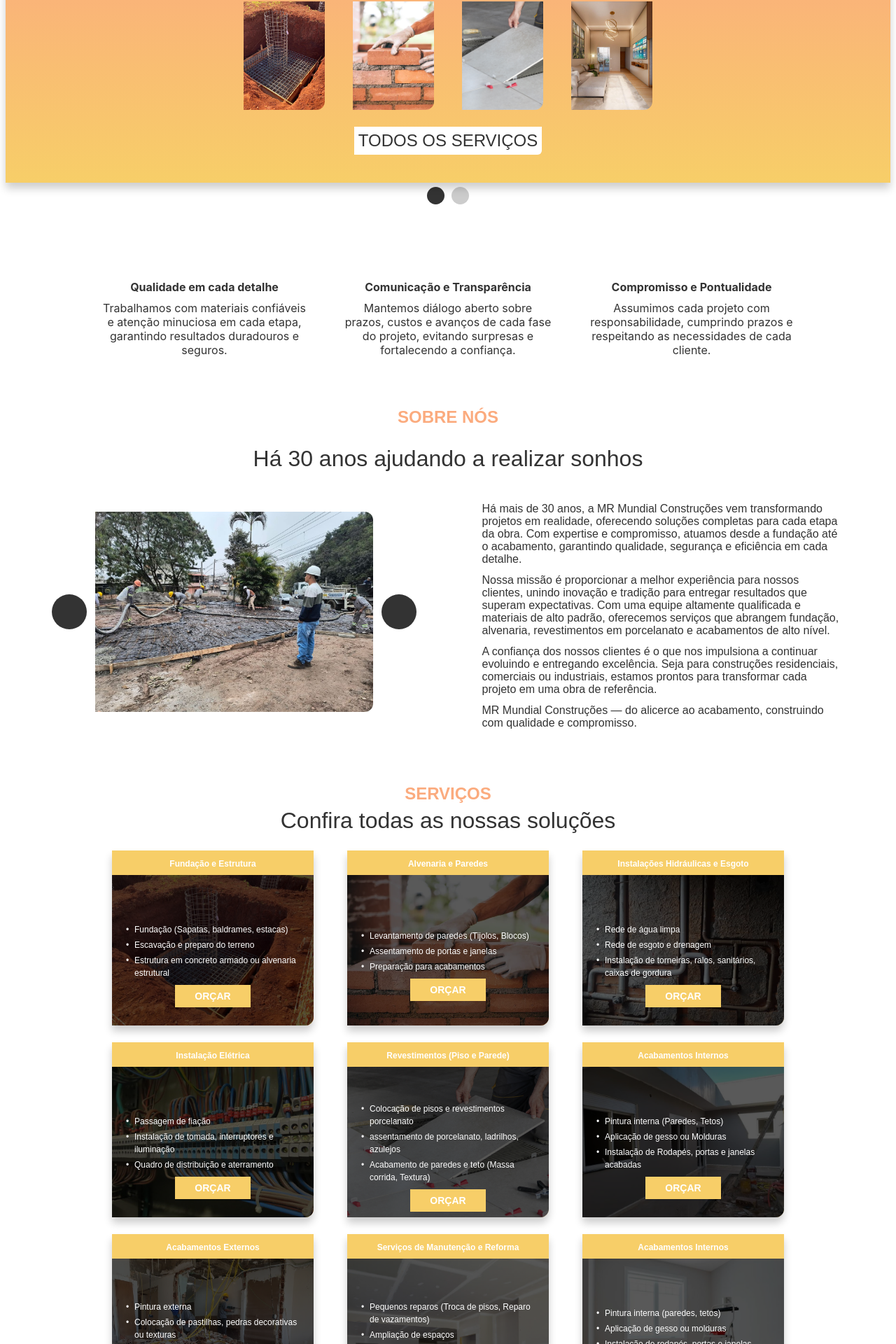
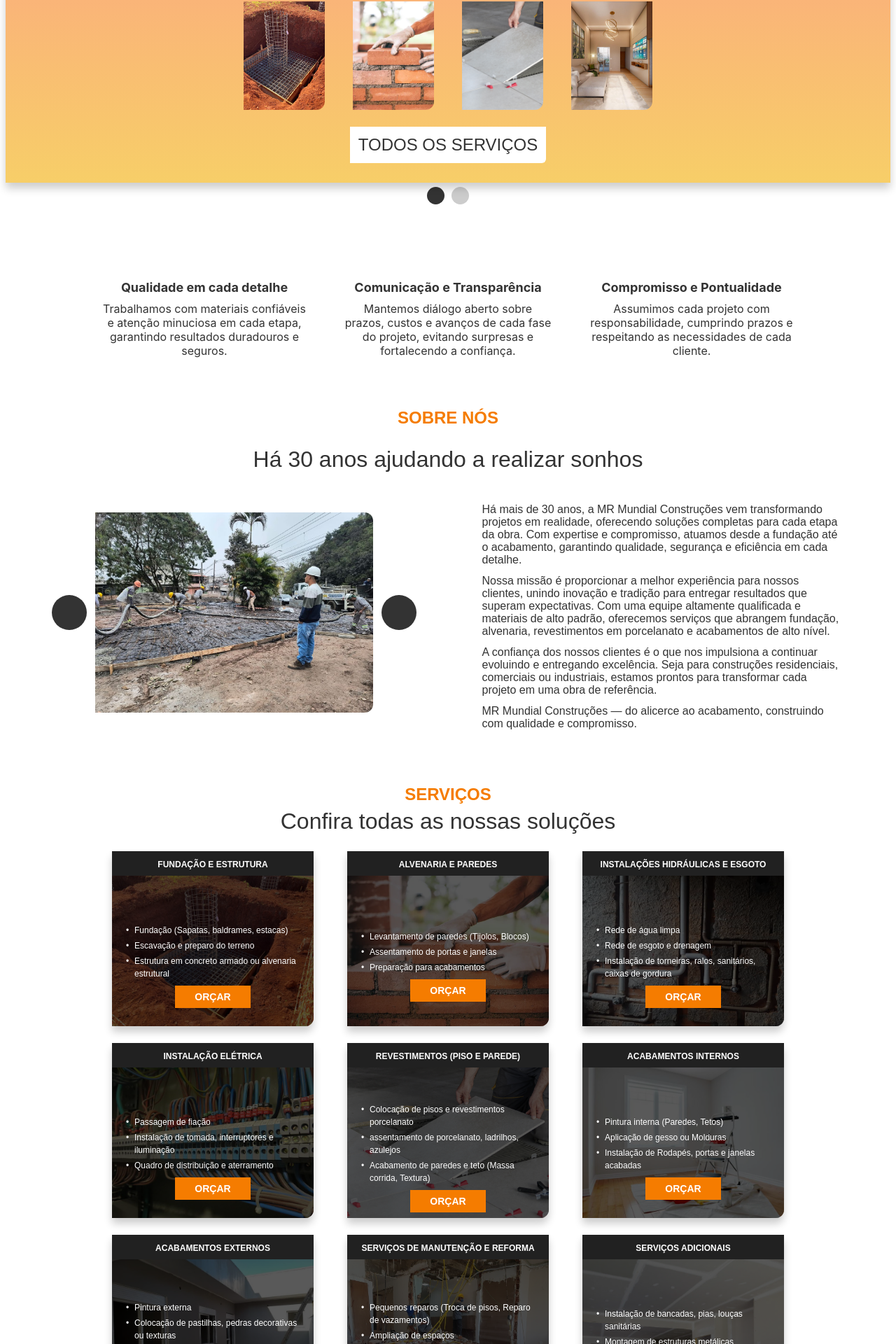
Before and after one commit to Rodincrivel/site-rm-construcao, a React (Vite) app in the folder frontend/: page / in a window 1280 px wide. Shown: the part 230-2150 px from the top of the page at 70% size. Built offline with nearby package versions, Linux system fonts and the light colour scheme; some icons are missing.

Commit message:
Correções em toda estrutura

```diff
--- a/frontend/src/App.css
+++ b/frontend/src/App.css
@@ -1 +1 @@
-@import url('https://fonts.googleapis.com/css2?family=Bebas+Neue&display=swap');
+@import url('https://fonts.googleapis.com/css2?family=Inter:wght@100..900&display=swap');
--- a/frontend/src/components/FaleConosco.jsx
+++ b/frontend/src/components/FaleConosco.jsx
@@ -14,6 +14,7 @@ const FaleConosco = () => {
                     <div className="whatsapp-info">
                         <h3 className="whatsapp-titulo">WHATSAPP</h3>
                         <span className="whatsapp-numero">55 11 91087-2993</span>
+                        <span className="whatsapp-numero">55 33 99835-6776</span>
                     </div>
                     <div className='icon-div'>
                         <img src={zapIcon} alt="WhatsApp Icon" className="whatsapp-icon" />
--- a/frontend/src/components/carrossel.jsx
+++ b/frontend/src/components/carrossel.jsx
@@ -58,7 +58,7 @@ const Carrossel = () => {
                                 </div>
                                 {/* Botão "enviar mensagem" */}
                                 <button className="ver-todas" onClick={handleWhatsAppClick}>
-                                    enviar mensagem
+                                    ENVIAR MENSAGEM
                                 </button>
                             </div>
                         </div>
--- a/frontend/src/components/service.jsx
+++ b/frontend/src/components/service.jsx
@@ -13,7 +13,7 @@ import Interno from "../assets/interno.jpg";
 const Service = () => {
     const services = [
         {
-            title: "Fundação e Estrutura",
+            title: "FUNDAÇÃO E ESTRUTURA",
             image: Fundacao,
             paragraphs: [
                 "Fundação (Sapatas, baldrames, estacas)",
@@ -22,7 +22,7 @@ const Service = () => {
             ]
         },
         {
-            title: "Alvenaria e Paredes",
+            title: "ALVENARIA E PAREDES",
             image: Alvenaria,
             paragraphs: [
                 "Levantamento de paredes (Tijolos, Blocos)",
@@ -31,7 +31,7 @@ const Service = () => {
             ]
         },
         {
-            title: "Instalações Hidráulicas e Esgoto",
+            title: "INSTALAÇÕES HIDRÁULICAS E ESGOTO",
             image: Hidraulica,
             paragraphs: [
                 "Rede de água limpa",
@@ -40,7 +40,7 @@ const Service = () => {
             ]
         },
         {
-            title: "Instalação Elétrica",
+            title: "INSTALAÇÃO ELÉTRICA",
             image: Eletrica,
             paragraphs: [
                 "Passagem de fiação",
@@ -49,7 +49,7 @@ const Service = () => {
             ]
         },
         {
-            title: "Revestimentos (Piso e Parede)",
+            title: "REVESTIMENTOS (PISO E PAREDE)",
             image: Porcelanato,
             paragraphs: [
                 "Colocação de pisos e revestimentos porcelanato",
@@ -58,8 +58,8 @@ const Service = () => {
             ]
         },
         {
-            title: "Acabamentos Internos",
-            image: Externo,
+            title: "ACABAMENTOS INTERNOS",
+            image: Interno,
             paragraphs: [
                 "Pintura interna (Paredes, Tetos)",
                 "Aplicação de gesso ou Molduras",
@@ -67,8 +67,8 @@ const Service = () => {
             ]
         },
         {
-            title: "Acabamentos Externos",
-            image: Demolicao,
+            title: "ACABAMENTOS EXTERNOS",
+            image: Externo,
             paragraphs: [
                 "Pintura externa",
                 "Colocação de pastilhas, pedras decorativas ou texturas",
@@ -76,8 +76,8 @@ const Service = () => {
             ]
         },
         {
-            title: "Serviços de Manutenção e Reforma",
-            image: Gesso,
+            title: "SERVIÇOS DE MANUTENÇÃO E REFORMA",
+            image: Demolicao,
             paragraphs: [
                 "Pequenos reparos (Troca de pisos, Reparo de vazamentos)",
                 "Ampliação de espaços",
@@ -85,12 +85,12 @@ const Service = () => {
             ]
         },
         {
-            title: "Acabamentos Internos",
-            image: Interno,
+            title: "SERVIÇOS ADICIONAIS",
+            image: Gesso,
             paragraphs: [
-                "Pintura interna (paredes, tetos)",
-                "Aplicação de gesso ou molduras",
-                "Instalação de rodapés, portas e janelas acabadas"
+                "Instalação de bancadas, pias, louças sanitárias",
+                "Montagem de estruturas metálicas",
+                "Colocação de forro (PVC, gesso, etc.)"
             ]
         }
     ];
--- a/frontend/src/style/FaleConosco.css
+++ b/frontend/src/style/FaleConosco.css
@@ -14,15 +14,15 @@
   .fale-conosco-subtitulo {
     font-family: 'Poppins', sans-serif;
     font-weight: 600;
-    font-size: 12px;
-    color: #FBAB7E;
+    font-size: 16px;
+    color: #F57C00;
     margin-bottom: 6px;
   }
 
   .fale-conosco-titulo {
     font-family: 'Poppins', sans-serif;
     font-weight: 400;
-    font-size: 16px;
+    font-size: 18px;
     color: #333333;
     max-width: 320px;
     margin: 0 auto 24px;
@@ -53,7 +53,6 @@
     color: #333333;
     display: block;
     margin-bottom: 3px;
-    cursor: pointer;
   }
 
   .whatsapp-icon {
@@ -63,7 +62,7 @@
   }
 
   .fale-conosco-form {
-    background-color: #FBAB7E;
+    background-color: #F57C00;
     width: 339px;
     height: 374px;
     padding: 12px;
@@ -101,10 +100,10 @@
 
   .form-button {
     background-color: #ffffff;
-    font-family: 'Poppins', sans-serif;
+    font-family: 'Inter', sans-serif;
     font-weight: 700;
     font-size: 16px;
-    color: #FBAB7E;
+    color: #F57C00;
     padding: 3px 6px;
     border: none;
     border-radius: 0 0px 12px 0;
--- a/frontend/src/style/SobreNos.css
+++ b/frontend/src/style/SobreNos.css
@@ -1,35 +1,28 @@
-/* Estilos base (mobile-first) */
 .sobre-nos-container {
     display: flex;
     flex-direction: column;
     align-items: center;
     margin-top: 48px;
-    /* 48px abaixo de Valores */
     padding: 0 16px;
-    /* Padding lateral para mobile */
 }
 
 .sobre-nos-titulos {
     text-align: center;
     margin-bottom: 6px;
-    /* 6px abaixo do título */
 }
 
 .sobre-nos-subtitulo {
     font-family: 'Poppins', sans-serif;
     font-weight: 600;
-    /* Semibold */
-    font-size: 12px;
-    color: #FBAB7E;
+    font-size: 16px;
+    color: #F57C00;
     margin-bottom: 6px;
-    /* 6px abaixo do subtítulo */
 }
 
 .sobre-nos-titulo {
     font-family: 'Poppins', sans-serif;
     font-weight: 400;
-    /* Regular */
-    font-size: 16px;
+    font-size: 18px;
     color: #333333;
 }
 
@@ -38,9 +31,7 @@
     align-items: center;
     justify-content: center;
     gap: 12px;
-    /* Espaço entre os botões e a imagem */
     margin-bottom: 12px;
-    /* 12px abaixo do carrossel */
 }
 
 .carrossel-imagem {
@@ -49,7 +40,6 @@
     background-size: cover;
     background-position: center;
     border-radius: 0 12px 12px 0;
-    /* Border-radius apenas à direita */
 }
 
 .carrossel-btn {
@@ -75,13 +65,11 @@
 .sobre-nos-paragrafos p {
     font-family: 'Poppins', sans-serif;
     font-weight: 400;
-    /* Regular */
     font-size: 12px;
     color: #333333;
     margin: 6px;
 }
 
-/* Estilos para desktop */
 @media (min-width: 1024px) {
     .sobre-nos-container {
         flex-direction: column;
--- a/frontend/src/style/carrossel.css
+++ b/frontend/src/style/carrossel.css
@@ -84,9 +84,9 @@
     margin-top: 12px;
     background-color: #ffffff;
     color: #333333;
-    font-family: 'Bebas Neue', sans-serif;
+    font-family: 'Poppins', sans-serif;
     font-size: 16px;
-    padding: 6px;
+    padding: 12px;
     border: none;
     cursor: pointer;
     border-bottom-right-radius: 6px;
--- a/frontend/src/style/header.css
+++ b/frontend/src/style/header.css
@@ -20,7 +20,6 @@
     position: fixed;
     top: 0;
     left: -100%;
-    /* Escondido inicialmente */
     width: 100%;
     max-width: 269px;
     height: 100vh;
@@ -61,7 +60,7 @@
     text-decoration: none;
     font-size: 24px;
     color: #333;
-    font-family: 'Bebas Neue', sans-serif;
+    font-family: 'Inter', sans-serif;
 }
 
 @media (min-width: 1080px) {
--- a/frontend/src/style/service.css
+++ b/frontend/src/style/service.css
@@ -1,29 +1,28 @@
-/* Estilos base (mobile-first) */
 .service-container {
     display: flex;
     flex-direction: column;
     align-items: center;
-    margin-top: 48px; /* 48px abaixo de SobreNos */
-    padding: 0 16px; /* Padding lateral para mobile */
-}
+    margin-top: 48px;
+    padding: 0 16px;
+ }
 
 .service-titulos {
     text-align: center;
-    margin-bottom: 24px; /* Espaço abaixo do título */
+    margin-bottom: 24px;
 }
 
 .service-subtitulo {
     font-family: 'Poppins', sans-serif;
-    font-weight: 600; /* Semibold */
-    font-size: 12px;
-    color: #FBAB7E;
-    margin-bottom: 6px; /* 6px abaixo do subtítulo */
+    font-weight: 600;
+    font-size: 16px;
+    color: #F57C00 ;
+    margin-bottom: 6px;
 }
 
 .service-titulo {
     font-family: 'Poppins', sans-serif;
-    font-weight: 400; /* Regular */
-    font-size: 16px;
+    font-weight: 400;
+    font-size: 18px;
     color: #333333;
     margin: 0px;
 }
@@ -31,14 +30,14 @@
 .service-cards {
     display: flex;
     flex-direction: column;
-    gap: 12px; /* Espaço entre os cards */
+    gap: 12px;
 }
 
 .service-card {
     width: 244px;
     height: 200px;
-    background-color: #F7CE68;
-    border-radius: 0 0px 12px 0; /* Border-radius apenas à direita */
+    background-color: #212121 ;
+    border-radius: 0 0px 12px 0;
     display: flex;
     flex-direction: column;
     align-items: center;
@@ -134,7 +133,7 @@
     font-weight: 700;
     font-size: 12px;
     color: #ffffff;
-    background-color: #F7CE68;
+    background-color: #F57C00 ;
     padding: 6px 24px;
     border: none;
     border-radius: 0;
--- a/frontend/src/style/valores.css
+++ b/frontend/src/style/valores.css
@@ -1,11 +1,10 @@
-/* Estilos base (mobile-first) */
 .valores-container {
     display: flex;
     flex-direction: column;
     align-items: center;
-    gap: 24px; /* Espaço entre os itens */
-    margin-top: 48px; /* 48px abaixo do carrossel */
-    padding: 0 16px; /* Padding lateral para mobile */
+    gap: 24px;
+    margin-top: 48px;
+    padding: 0 16px;
 }
 
 .valor-item {
@@ -17,33 +16,32 @@
 
 .valor-titulo {
     font-family: 'Inter', sans-serif;
-    font-weight: 700; /* Bold */
-    font-size: 16px;
+    font-weight: 700;
+    font-size: 18px;
     color: #333333;
-    margin-top: 12px; /* 12px abaixo do ícone */
-    margin-bottom: 10px; /* 10px acima do parágrafo */
+    margin-top: 12px;
+    margin-bottom: 10px;
 }
 
 .valor-paragrafo {
     font-family: 'Inter', sans-serif;
-    font-weight: 400; /* Regular */
+    font-weight: 400;
     font-size: 16px;
     color: #333333;
     text-align: center;
-    max-width: 300px; /* Limita a largura do parágrafo */
+    max-width: 300px;
     margin: 0px;
 }
 
-/* Estilos para desktop */
 @media (min-width: 1024px) {
     .valores-container {
         flex-direction: row;
         justify-content: center;
-        gap: 48px; /* Espaço maior entre os itens no desktop */
-        padding: 0 32px; /* Padding lateral para desktop */
+        gap: 48px;
+        padding: 0 32px;
     }
 
     .valor-item {
-        max-width: 300px; /* Limita a largura de cada item */
+        max-width: 300px;
     }
 }
```
